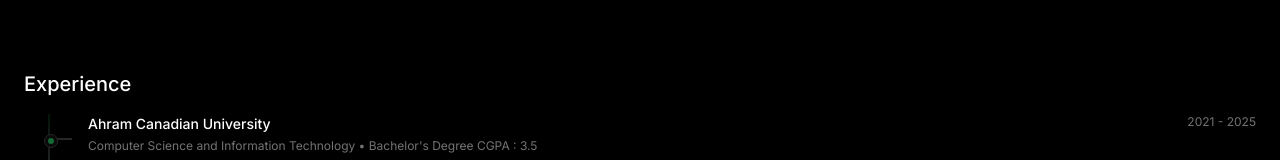
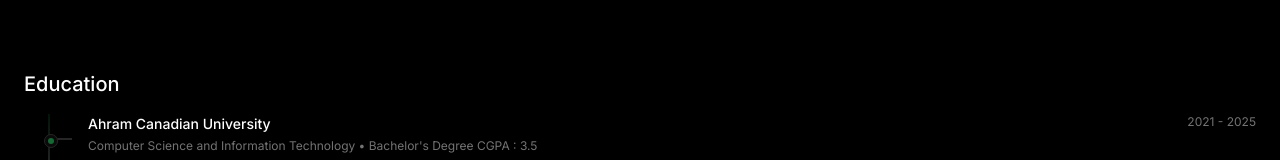
Before and after one commit to yousefsaad12/portfolio, a React (Vite) app: page / in a window 1280 px wide. Shown: the part 2709-2869 px from the top of the page. Built offline with nearby package versions, Linux system fonts and the light colour scheme.

Commit message:
some changes

```diff
--- a/src/components/Education.tsx
+++ b/src/components/Education.tsx
@@ -33,7 +33,7 @@
                 viewport={{ once: true }}
                 transition={{ duration: 0.8, delay: 0.2 }}
               >
-                Experience
+                Education
               </motion.h2>
             </div>
           </motion.div>
```
